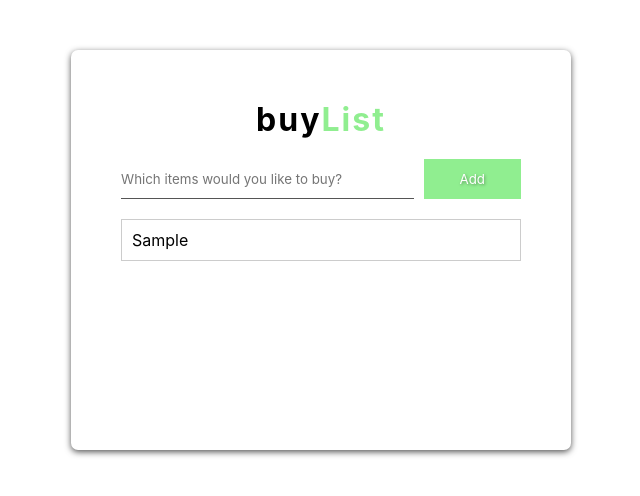
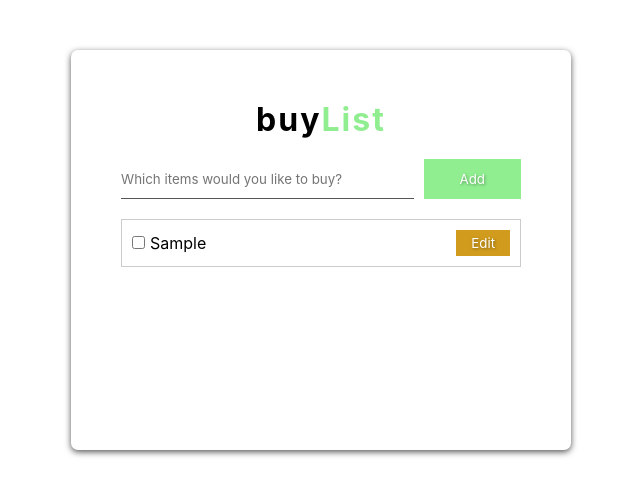
Before and after one commit to alvaro-j/buylist-3.0, a React (Create React App) app: page / in a window 1280 px wide. Both pictures are taken after typing "Sample" into the empty fields and a click on the button "Add". Shown: the top 496 px of the page, without its empty margins (319-959 px from the left). Built offline with nearby package versions, Linux system fonts and the light colour scheme.

Commit message:
add code

```diff
--- a/src/components/SingleItem.tsx
+++ b/src/components/SingleItem.tsx
@@ -8,8 +8,16 @@ interface Props {
 const SingleItem: React.FC<Props> = ({ itemArray }) => {
 	return (
 		<ul>
-			{itemArray.map((item, index) => (
-				<li key={index}>{item.item}</li>
+			{itemArray.map((item) => (
+				<li key={item.id}>
+					<label htmlFor={item.id.toString()} className={item.completed ? "active" : ""}>
+						<input type="checkbox" id={item.id.toString()} checked={item.completed} />
+						{item.item}
+					</label>
+					<button className="btn-yellow" disabled={item.completed}>
+						Edit
+					</button>
+				</li>
 			))}
 		</ul>
 	);
```
